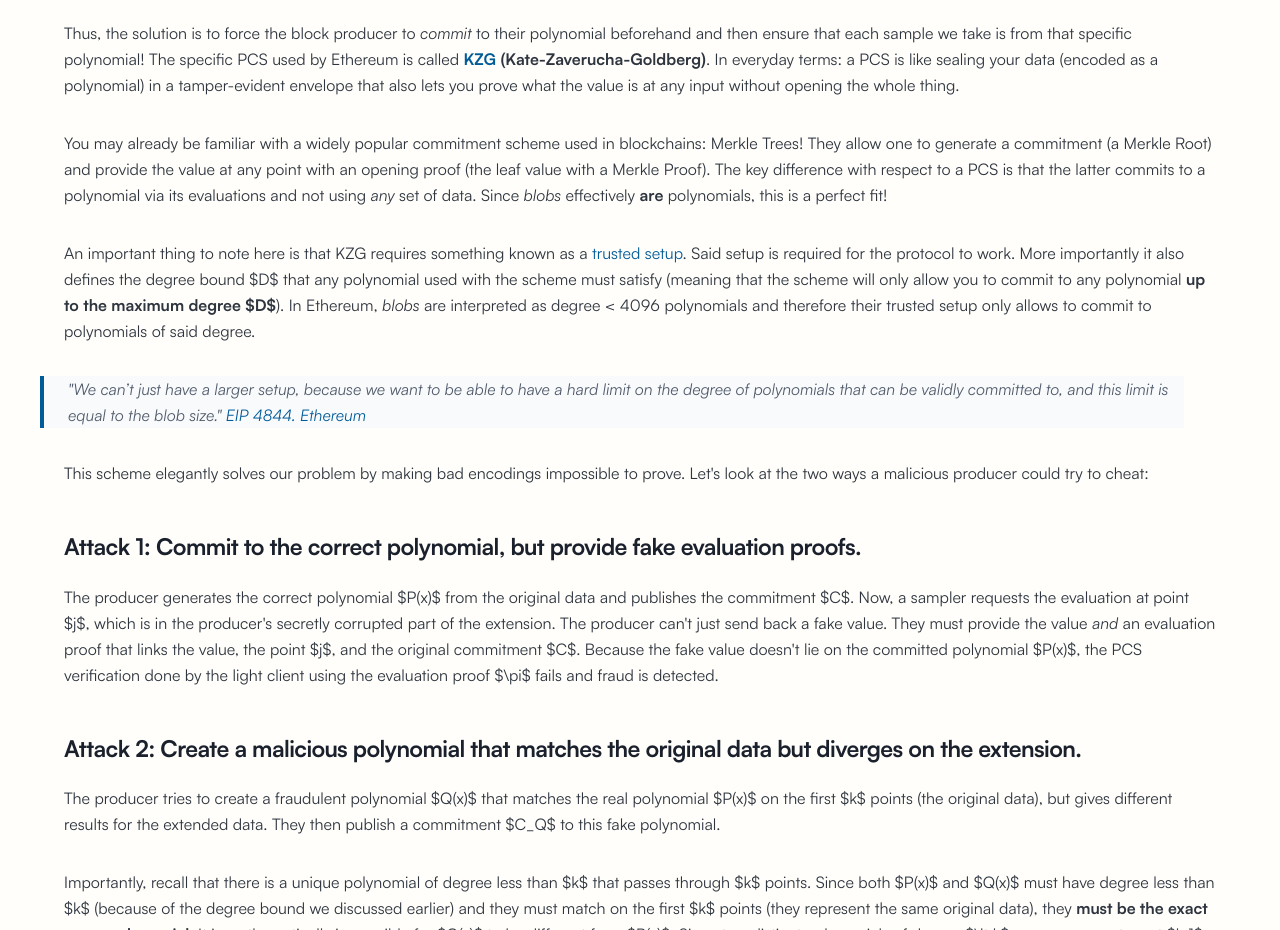
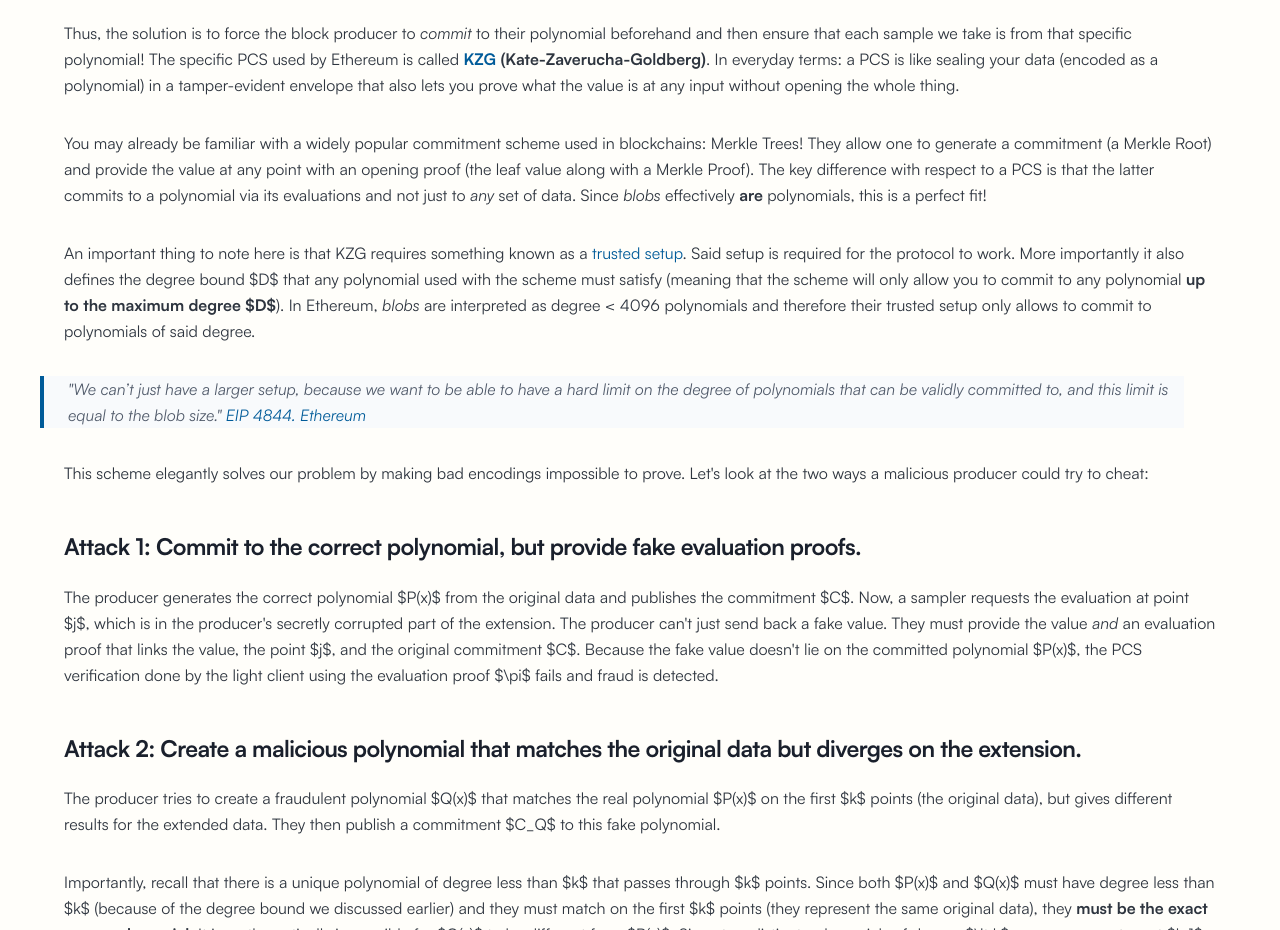
Before and after one commit to ziemen4/z-notes, a Gatsby site: page /fall-rise-dap/ in a window 1280 px wide. Shown: the part 3720-4650 px from the top of the page. Built offline with nearby package versions, Linux system fonts and the light colour scheme; Gatsby itself is replaced by a stand-in of ours; a web font is replaced by a local one.

Commit message:
Minor improvements

```diff
--- a/content/blog/fall-rise-dap/index.md
+++ b/content/blog/fall-rise-dap/index.md
@@ -71,7 +71,7 @@ A **Polynomial Commitment Scheme (PCS)** is a cryptographic tool that allows som
 
 Thus, the solution is to force the block producer to _commit_ to their polynomial beforehand and then ensure that each sample we take is from that specific polynomial! The specific PCS used by Ethereum is called **[KZG](https://www.iacr.org/archive/asiacrypt2010/6477178/6477178.pdf) (Kate-Zaverucha-Goldberg)**. In everyday terms: a PCS is like sealing your data (encoded as a polynomial) in a tamper-evident envelope that also lets you prove what the value is at any input without opening the whole thing.
 
-You may already be familiar with a widely popular commitment scheme used in blockchains: Merkle Trees! They allow one to generate a commitment (a Merkle Root) and provide the value at any point with an opening proof (the leaf value with a Merkle Proof). The key difference with respect to a PCS is that the latter commits to a polynomial via its evaluations and not using *any* set of data. Since *blobs* effectively **are** polynomials, this is a perfect fit!
+You may already be familiar with a widely popular commitment scheme used in blockchains: Merkle Trees! They allow one to generate a commitment (a Merkle Root) and provide the value at any point with an opening proof (the leaf value along with a Merkle Proof). The key difference with respect to a PCS is that the latter commits to a polynomial via its evaluations and not just to *any* set of data. Since *blobs* effectively **are** polynomials, this is a perfect fit!
 
 An important thing to note here is that KZG requires something known as a [trusted setup](https://ceremony.ethereum.org/). Said setup is required for the protocol to work. More importantly it also defines the degree bound $D$ that any polynomial used with the scheme must satisfy (meaning that the scheme will only allow you to commit to any polynomial **up to the maximum degree $D$**). In Ethereum, *blobs* are interpreted as degree < 4096 polynomials and therefore their trusted setup only allows to commit to polynomials of said degree.
 
```
